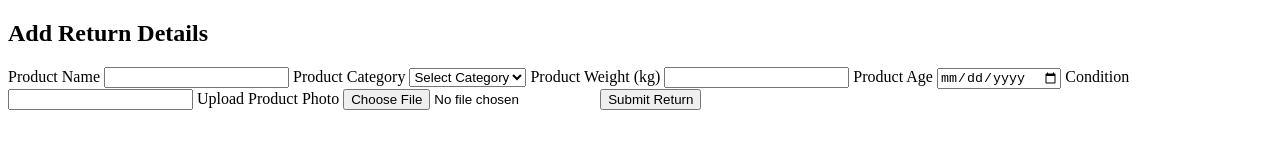
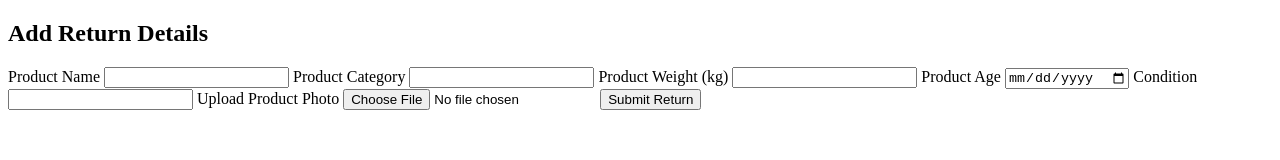
Before and after one commit to pranavbochare/product-recycling, a plain HTML site: page frontend/public/item.html in a window 1280 px wide. Drawn offline with Linux system fonts and the light colour scheme.

Commit message:
Update item.html

```diff
--- a/frontend/public/item.html
+++ b/frontend/public/item.html
@@ -13,14 +13,7 @@
       <input type="text" id="productName" name="productName" required />
 
       <label for="category"> Product Category</label>
-      <select id="category" name="category" required>
-        <option value="">Select Category</option>
-        <option value="Electronics">Electronics</option>
-        <option value="Clothing">Clothing</option>
-        <option value="Furniture">Furniture</option>
-        <option value="Appliances">Appliances</option>
-        <option value="Other">Other</option>
-      </select>
+      <input type="text" id="category" name="category" required/>
 
       <label for="weight"> Product Weight (kg)</label>
       <input type="number" id="weight" name="weight" min="0.1" step="0.1" required />
```
